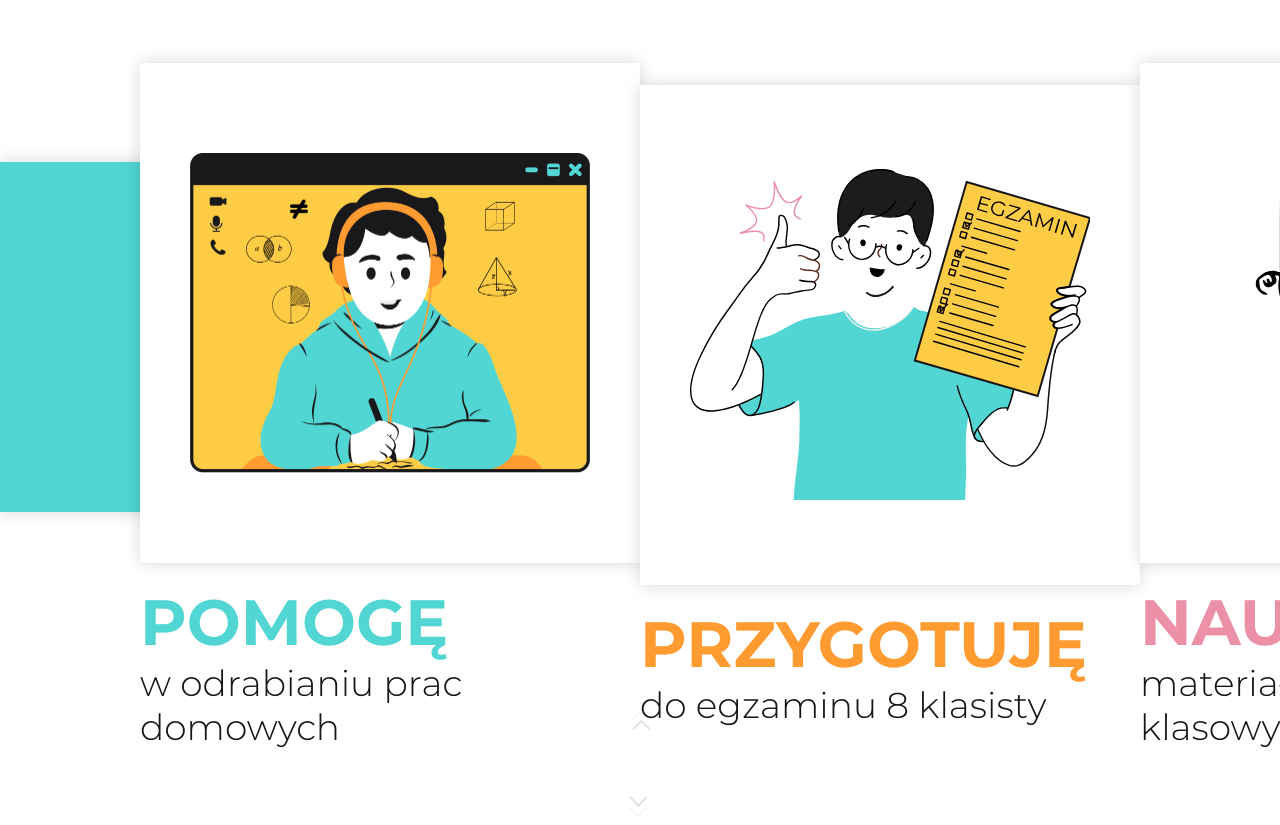
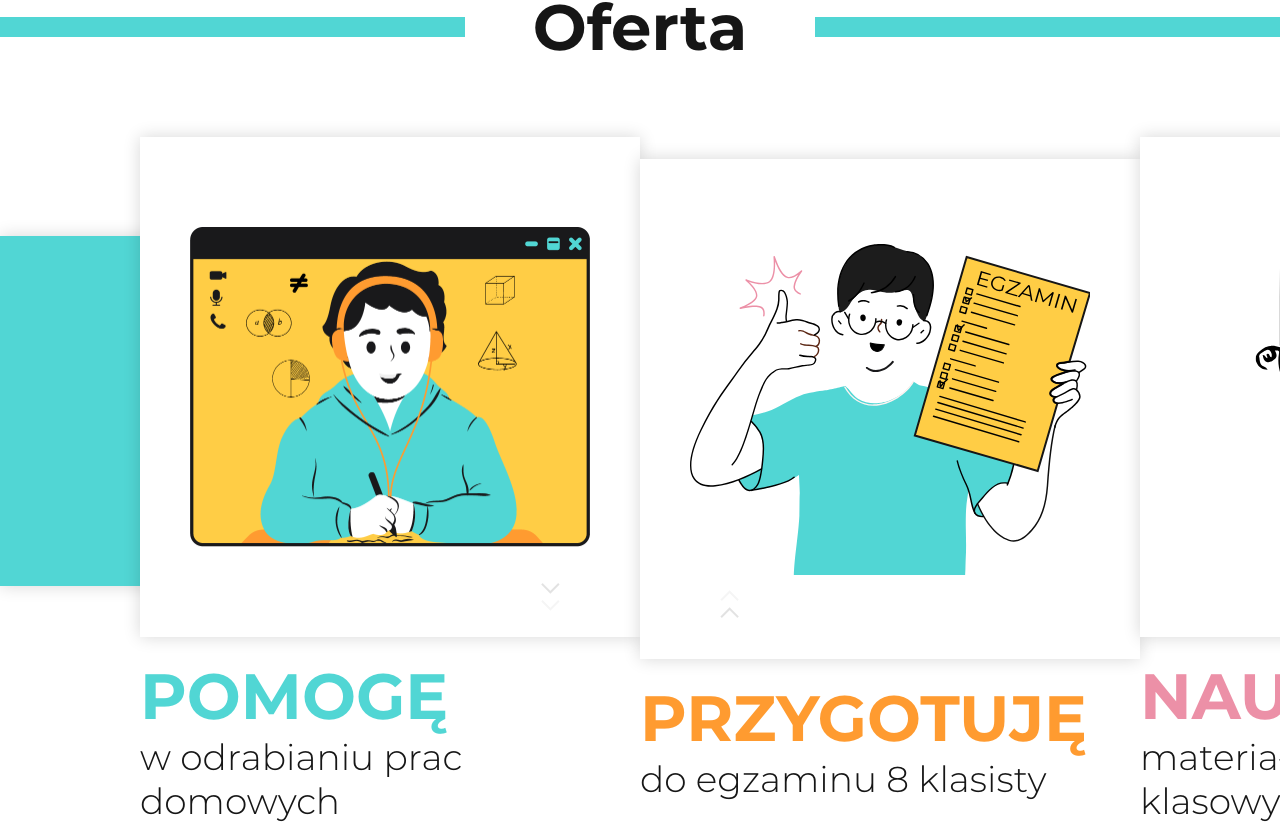
Before and after one commit to MaciejCierpikowski/portfolio, a Next.js app in the folder frontend/: page / in a window 1280 px wide. Shown: the part 957-1782 px from the top of the page. Built offline with nearby package versions, Linux system fonts and the light colour scheme.

Commit message:
feat: adjust arrow

```diff
--- a/frontend/components/arrow/style.ts
+++ b/frontend/components/arrow/style.ts
@@ -7,23 +7,29 @@ interface Props {
 const animate = keyframes`
     0% {
         opacity: 0;
-        transform: rotate(45deg) translate(0px, 0px);
     }
     50% {
         opacity: 1;
     }
     100% {
         opacity: 0;
-        transform: rotate(45deg) translate(20px, 20px);
     }
 
 `;
 
 export const Wrapper = styled.div<Props>`
   transform: rotate(${(p) => (p.direction === "DOWN" ? "0deg" : "180deg")})
-    translate(0px, 20px);
+    translate(${(p) => (p.direction === "DOWN" ? "0, 0" : "0, -15px")});
   cursor: pointer;
-  padding-top: 10px;
+
+  width: 100px;
+  height: 100px;
+  margin: 0 40px;
+
+  display: flex;
+  justify-content: center;
+  align-items: center;
+  flex-direction: column;
 
   span {
     display: block;
@@ -32,8 +38,11 @@ export const Wrapper = styled.div<Props>`
     border-bottom: 2.5px solid ${(props) => props.theme.palette.common.black};
     border-right: 2.5px solid ${(props) => props.theme.palette.common.black};
     transform: rotate(45deg);
-    margin: -5px;
+    margin: -2px;
     animation: ${animate} 2s infinite;
+  }
+  span:first-child {
+    animation-delay: -0.4s;
   }
 
   span:nth-child(2) {
@@ -41,6 +50,6 @@ export const Wrapper = styled.div<Props>`
   }
 
   span:nth-child(3) {
-    animation-delay: -0.4s;
+    animation-delay: 0s;
   }
 `;
--- a/frontend/components/navigation/index.tsx
+++ b/frontend/components/navigation/index.tsx
@@ -27,12 +27,23 @@ const Navigation = ({}: INavigation) => {
 
   const scrollDown = useAppSelector((state) => state.general.scrollDown);
 
-  console.log(scrollDown, 'scrollDown');
+  console.log(scrollDown, "scrollDown");
   return (
-    <Wrapper >
-      <Image alt="logo" src="/assets/logo.svg" width={scrollDown ? 100 : 297} height={scrollDown ? 500 : 100} />
-      {items.map((item) => (
-        <ItemElement key={item.name}>{item.name}</ItemElement>
+    <Wrapper isFixed={scrollDown}>
+      <Image
+        alt="logo"
+        src="/assets/logo.svg"
+        width={scrollDown ? 150 : 297}
+        height={scrollDown ? 50 : 100}
+      />
+      {items.map((item, index) => (
+        <ItemElement
+          style={index === 0 && scrollDown ? { marginLeft: "100px" } : {}}
+          isFixed={scrollDown}
+          key={item.name}
+        >
+          {item.name}
+        </ItemElement>
       ))}
     </Wrapper>
   );
--- a/frontend/components/navigation/style.ts
+++ b/frontend/components/navigation/style.ts
@@ -1,6 +1,10 @@
 import styled from "styled-components";
 
-export const Wrapper = styled.ul`
+interface Props {
+  isFixed: boolean;
+}
+
+export const Wrapper = styled.ul<Props>`
   position: fixed;
   width: 100%;
   z-index: 1;
@@ -8,7 +12,8 @@ export const Wrapper = styled.ul`
   display: flex;
   align-items: center;
   list-style: none;
-  height: 18.5185185vh;
+  height: ${(props) => (props.isFixed ? 9.26 : 18.5185185)}vh;
+
   padding-left: 140px;
   margin: 0;
 
@@ -16,11 +21,14 @@ export const Wrapper = styled.ul`
   box-shadow: 0px 0px 16px #00000029;
 `;
 
-export const ItemElement = styled.li`
+export const ItemElement = styled.li<Props>`
   color: ${(props) => props.theme.palette.common.green};
-  font: normal normal bold 36px/44px var(--font-montserrat);
+  font: ${(props) =>
+    props.isFixed
+      ? "normal normal bold 25px/30px var(--font-montserrat)"
+      : "normal normal bold 36px/44px var(--font-montserrat)"};
   letter-spacing: 0px;
-  padding: 0 25px;
+  padding: 0 ${(props) => (props.isFixed ? 50 : 25)}px;
 
   cursor: pointer;
 `;
--- a/frontend/containers/offerPage/style.ts
+++ b/frontend/containers/offerPage/style.ts
@@ -10,6 +10,7 @@ export const Wrapper = styled.div`
   margin: 0;
 
   height: 100vh;
+  position: relative;
 `;
 
 export const CardWrapper = styled.div`
@@ -73,6 +74,10 @@ export const ArrowWrapper = styled.div`
   display: flex;
   justify-content: center;
   align-items: center;
+
+  position: absolute;
+  bottom: 0;
+  width: 100%;
 `;
 
 export const Line = styled.div`
@@ -97,4 +102,5 @@ export const Header = styled.h1`
 export const HeaderWrapper = styled.div`
   position: relative;
   padding: 100px 0;
+  margin-top: 9.26vh;
 `;
```
